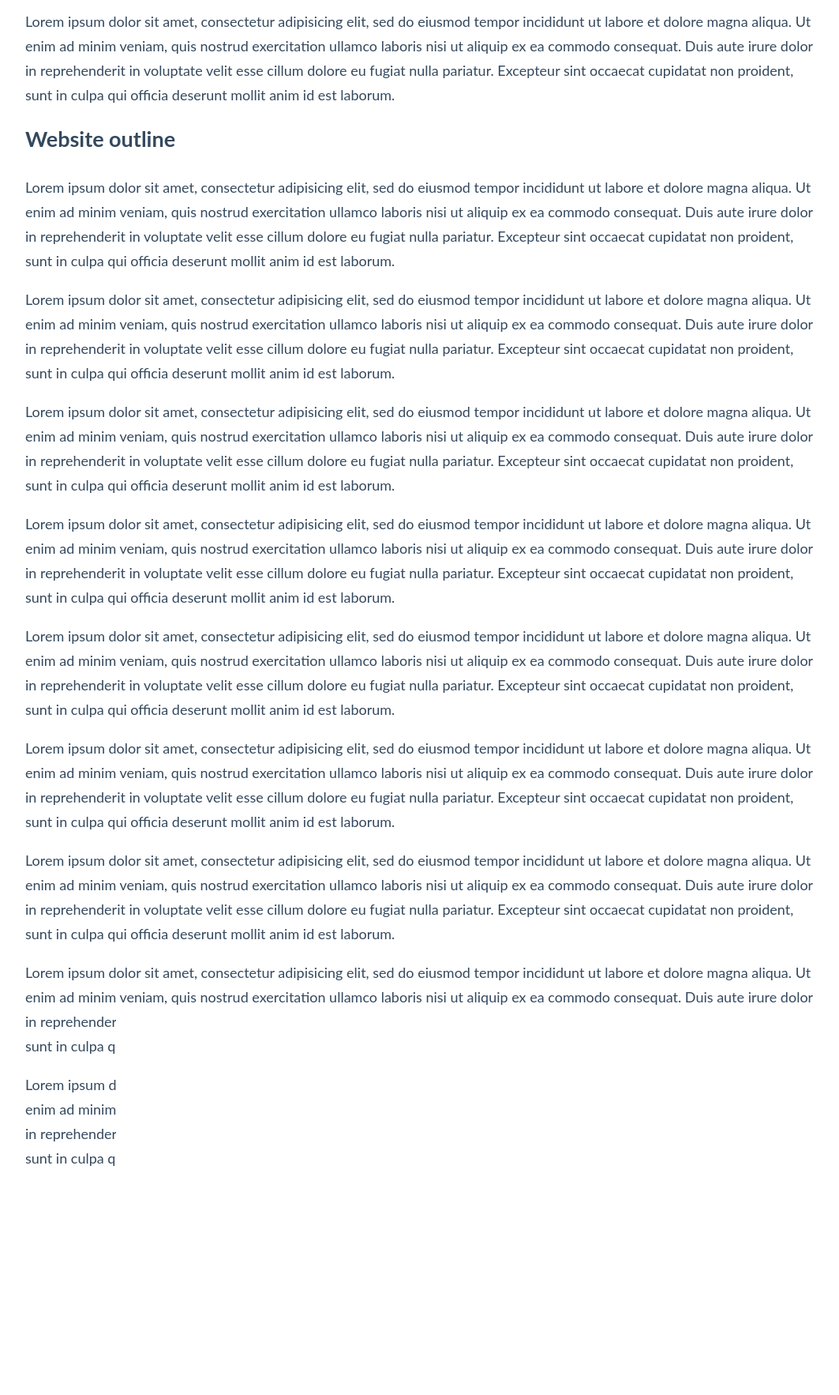
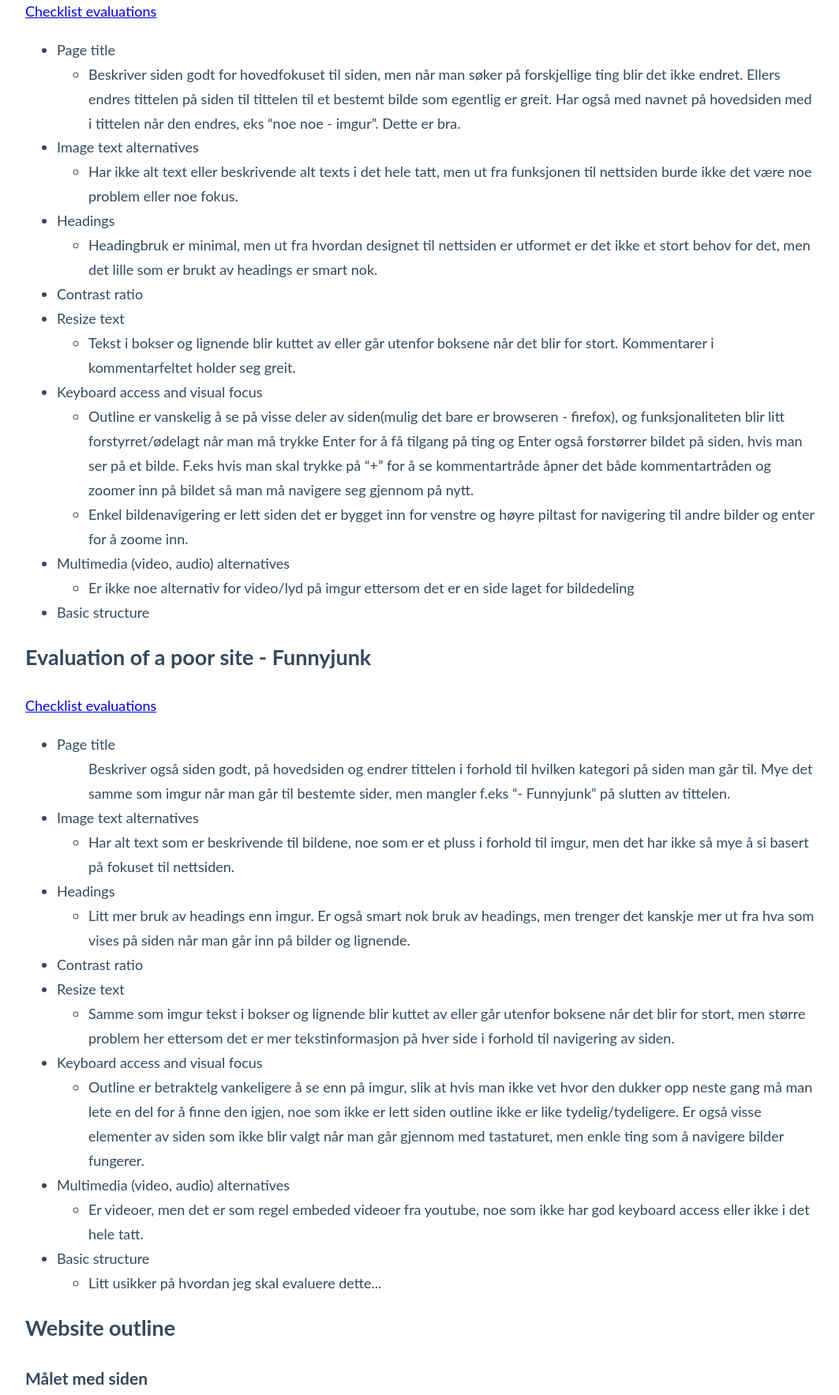
Before and after one commit to Filip0/IT2805, a plain HTML site: page homework/exercise-4/index.html in a window 1280 px wide. Shown: the part 501-2267 px from the top of the page at 79% size, without its empty margins (108-1171 px from the left). Before the commit the page ends 2001 px from the top, so only its background shows below. Drawn offline with Linux system fonts and the light colour scheme.

Commit message:
Adds evaluation part

```diff
--- a/homework/exercise-4/index.html
+++ b/homework/exercise-4/index.html
@@ -19,82 +19,145 @@
     <section>
       <div class="row">
         <h1 class="center">IT2805 - WebTek</h1>
+        <p>
         De to siden vi sjekker er imgur.com og funnyjunk.com fordi det er delvis lik funksjon som idéen til siden vår, der hovedfokus er rangering av bilder ved “upvotes”/”downvotes”-system, bare at man setter to bilder mot hverandre og velger den man liker best. Skaffer rangering av det. Er ikke så mange sider som er lette å finne som har samme system, så da gikk vi for det nest beste som er bildesider som også har et rangeringssystem.
-        <h2 class="anchor" id="good">Evaluation of a good site</h2>
-        <p> De to siden vi sjekker er imgur.com og funnyjunk.com fordi det er delvis lik funksjon som idéen til siden vår, der hovedfokus er rangering av bilder ved “upvotes”/”downvotes”-system, bare at man setter to bilder mot hverandre og velger den man liker best. Skaffer rangering av det. Er ikke så mange sider som er lette å finne som har samme system, så da gikk vi for det nest beste som er bildesider som også har et rangeringssystem.
         </p>
-        <h2 class="anchor" id="bad">Evaluation of a poor site</h2>
-        <p> Lorem ipsum dolor sit amet, consectetur adipisicing elit, sed do eiusmod
-        tempor incididunt ut labore et dolore magna aliqua. Ut enim ad minim veniam,
-        quis nostrud exercitation ullamco laboris nisi ut aliquip ex ea commodo
-        consequat. Duis aute irure dolor in reprehenderit in voluptate velit esse
-        cillum dolore eu fugiat nulla pariatur. Excepteur sint occaecat cupidatat non
-        proident, sunt in culpa qui officia deserunt mollit anim id est laborum.
+        <h2 class="anchor" id="group">Group Members</h2>
+        <ul>
+          <li>Andreas Lepperød</li>
+          <li>Andreas Schatvet Lyngby</li>
+          <li>Filip Egge</li>
+        </ul>
+
+        <h2 class="anchor" id="good">Evaluation of a good site - Imgur</h2>
+        <a href="files/imgur.pdf">Checklist evaluations</a>
+        <ul>
+          <li>Page title</li>
+          <ul>
+          <li>
+            Beskriver siden godt for hovedfokuset til siden, men når man søker på forskjellige ting blir det ikke endret. Ellers endres tittelen på siden til tittelen til et bestemt bilde som egentlig er greit. Har også med navnet på hovedsiden med i tittelen når den endres, eks “noe noe - imgur”. Dette er bra.
+            </li>
+          </ul>
+          <li>Image text alternatives</li>
+          <ul>
+          <li>
+            Har ikke alt text eller beskrivende alt texts i det hele tatt, men ut fra funksjonen til nettsiden burde ikke det være noe problem eller noe fokus. </li>
+          </ul>
+          <li>Headings</li>
+          <ul>
+          <li>
+          Headingbruk er minimal, men ut fra hvordan designet til nettsiden er utformet er det ikke et stort behov for det, men det lille som er brukt av headings er smart nok.
+          </li>
+          </ul>
+          <li>Contrast ratio</li>
+          <li>Resize text</li>
+          <ul>
+          <li>
+          Tekst i bokser og lignende blir kuttet av eller går utenfor boksene når det blir for stort.
+          Kommentarer i kommentarfeltet holder seg greit.
+            </li>
+          </ul>
+          <li>Keyboard access and visual focus</li>
+          <ul>
+          <li>
+          Outline er vanskelig å se på visse deler av siden(mulig det bare er browseren - firefox), og funksjonaliteten blir litt forstyrret/ødelagt når man må trykke Enter for å få tilgang på ting og Enter også forstørrer bildet på siden, hvis man ser på et bilde. F.eks hvis man skal trykke på “+” for å se kommentartråde åpner det både kommentartråden og zoomer inn på bildet så man må navigere seg gjennom på nytt.
+          </li>
+          </ul>
+          <ul>
+          <li>
+          Enkel bildenavigering er lett siden det er bygget inn for venstre og høyre piltast for navigering til andre bilder og enter for å zoome inn.
+            </li>
+          </ul>
+          <li>Multimedia (video, audio) alternatives</li>
+          <ul>
+          <li>
+          Er ikke noe alternativ for video/lyd på imgur ettersom det er en side laget for bildedeling
+            </li>
+          </ul>
+          <li>Basic structure</li>
+          </ul>
+
+        <h2 class="anchor" id="bad">Evaluation of a poor site - Funnyjunk</h2>
+        <a href="files/imgur.pdf">Checklist evaluations</a>
+        <ul>
+        <li>Page title</li>
+          <ul>
+            Beskriver også siden godt, på hovedsiden og endrer tittelen i forhold til hvilken kategori på siden man går til. Mye det samme som imgur når man går til bestemte sider, men mangler f.eks “- Funnyjunk” på slutten av tittelen.</ul>
+        <li>Image text alternatives</li>
+          <ul>
+            <li>Har alt text som er beskrivende til bildene, noe som er et pluss i forhold til imgur, men det har ikke så mye å si basert på fokuset til nettsiden.
+            </li>
+          </ul>
+        <li>Headings</li>
+          <ul>
+            <li>
+              Litt mer bruk av headings enn imgur.
+              Er også smart nok bruk av headings, men trenger det kanskje mer ut fra hva som vises på siden når man går inn på bilder og lignende.
+            </li>
+          </ul>
+        <li>Contrast ratio</li>
+        <li>Resize text</li>
+          <ul>
+            <li>
+              Samme som imgur tekst i bokser og lignende blir kuttet av eller går utenfor boksene når det blir for stort, men større problem her ettersom det er mer tekstinformasjon på hver side i forhold til navigering av siden.
+            </li>
+          </ul>
+        <li>Keyboard access and visual focus</li>
+          <ul>
+            <li>
+              Outline er betraktelg vankeligere å se enn på imgur, slik at hvis man ikke vet hvor den dukker opp neste gang må man lete en del for å finne den igjen, noe som ikke er lett siden outline ikke er like tydelig/tydeligere.
+              Er også visse elementer av siden som ikke blir valgt når man går gjennom med tastaturet, men enkle ting som å navigere bilder fungerer.
+            </li>
+          </ul>
+        <li>Multimedia (video, audio) alternatives</li>
+          <ul>
+            <li>
+              Er videoer, men det er som regel embeded videoer fra youtube, noe som ikke har god keyboard access eller ikke i det hele tatt.
+            </li>
+          </ul>
+        <li>Basic structure</li>
+        <ul><li>Litt usikker på hvordan jeg skal evaluere dette...</li></ul>
+</ul>
+
+        <h2 class="anchor" id="outline">Website outline</h2>
+        <h3>Målet med siden</h3>
+        <p> Målet med siden er å sette opp to bilder ved siden av hverandre, for så å la brukeren stemme på bildet han synes er best. Med andre ord gi en rangering på bilder ved en slags avstemning.
         </p>
-        <h2 class="anchor" id="outline">Website outline</h2>
-        <p> Lorem ipsum dolor sit amet, consectetur adipisicing elit, sed do eiusmod
-        tempor incididunt ut labore et dolore magna aliqua. Ut enim ad minim veniam,
-        quis nostrud exercitation ullamco laboris nisi ut aliquip ex ea commodo
-        consequat. Duis aute irure dolor in reprehenderit in voluptate velit esse
-        cillum dolore eu fugiat nulla pariatur. Excepteur sint occaecat cupidatat non
-        proident, sunt in culpa qui officia deserunt mollit anim id est laborum.
+        <h3>Undersider og titler</h3>
+        <p> På nettsiden tenker vi å ha noen enkle sider med grei funksjonalitet som er enkel å bruke. Så da har vi foreløpig tenkt oss:
         </p>
-        <p> Lorem ipsum dolor sit amet, consectetur adipisicing elit, sed do eiusmod
-        tempor incididunt ut labore et dolore magna aliqua. Ut enim ad minim veniam,
-        quis nostrud exercitation ullamco laboris nisi ut aliquip ex ea commodo
-        consequat. Duis aute irure dolor in reprehenderit in voluptate velit esse
-        cillum dolore eu fugiat nulla pariatur. Excepteur sint occaecat cupidatat non
-        proident, sunt in culpa qui officia deserunt mollit anim id est laborum.
+        <ol>
+          <li>Hjemmeside: [siden vår]’s homepage</li>
+          <li>Side for kategorier: Categories on [siden vår]</li>
+          <li>Rangeringslister: Rankings on [siden vår] (evt kan vi kjøre egne sider for Top 10, Top 100 og sånt, men det er kanskje bortkastet)</li>
+          <li>Sitemap: Sitemap for [siden vår]</li>
+          <li>Bruker registrering: Register at [siden vår]</li>
+          <li>En side om oss: About us at [siden vår]</li>
+          <li>FAQ-side eller lignende: FAQ - [siden vår]</li>
+        </ol>
+
+        <h3>Potensielt publikum</h3>
+
+        <p> Fokuset av støtte til nettlesere kommer til å være til nyere versjoner og evt et enklere design til mobiler, hvis støtte på den platformen trengs.
         </p>
-        <p> Lorem ipsum dolor sit amet, consectetur adipisicing elit, sed do eiusmod
-        tempor incididunt ut labore et dolore magna aliqua. Ut enim ad minim veniam,
-        quis nostrud exercitation ullamco laboris nisi ut aliquip ex ea commodo
-        consequat. Duis aute irure dolor in reprehenderit in voluptate velit esse
-        cillum dolore eu fugiat nulla pariatur. Excepteur sint occaecat cupidatat non
-        proident, sunt in culpa qui officia deserunt mollit anim id est laborum.
+
+        <h3>Multimedieinnhold og hvor får vi det?</h3>
+        <p> Det meste av multimedieinnhold vi skal ha blir av type bilder som vi mest sannsynlig kommer til å hente ut fra sider som imgur ved hjelp av et script. Vi kommer da til å hente bildeadressen og vise bildene ved hjelp av dette slik at vi slipper selv å hoste bildene. Det meste ellers blir laget av gruppen selv.
         </p>
-        <p> Lorem ipsum dolor sit amet, consectetur adipisicing elit, sed do eiusmod
-        tempor incididunt ut labore et dolore magna aliqua. Ut enim ad minim veniam,
-        quis nostrud exercitation ullamco laboris nisi ut aliquip ex ea commodo
-        consequat. Duis aute irure dolor in reprehenderit in voluptate velit esse
-        cillum dolore eu fugiat nulla pariatur. Excepteur sint occaecat cupidatat non
-        proident, sunt in culpa qui officia deserunt mollit anim id est laborum.
+        <h3>Interaksjon og dynamiske funksjoner</h3>
+        <p> Interaksjonen på siden skal være så enkel som å klikke på bilder for å stemme på dem eller vise dem. Man skal også kunne velge hvor stort spenn på rangeringen man skal få når man sammenligner bilder. Som f.eks hvis du har et spenn på 20%, så velges bildet først, så ut fra rangeringen kan det sammenlignes med bilder 10% opp og 10% ned.
         </p>
-        <p> Lorem ipsum dolor sit amet, consectetur adipisicing elit, sed do eiusmod
-        tempor incididunt ut labore et dolore magna aliqua. Ut enim ad minim veniam,
-        quis nostrud exercitation ullamco laboris nisi ut aliquip ex ea commodo
-        consequat. Duis aute irure dolor in reprehenderit in voluptate velit esse
-        cillum dolore eu fugiat nulla pariatur. Excepteur sint occaecat cupidatat non
-        proident, sunt in culpa qui officia deserunt mollit anim id est laborum.
+        <p>
+Det blir ellers veldig lite man må skrive inn på siden ettersom bildene kommer til å hentes og kategoriseres gjennom et script som kjøres i bakgrunnen eller eksternt, men man bør kunne søke opp også.
         </p>
-        <p> Lorem ipsum dolor sit amet, consectetur adipisicing elit, sed do eiusmod
-        tempor incididunt ut labore et dolore magna aliqua. Ut enim ad minim veniam,
-        quis nostrud exercitation ullamco laboris nisi ut aliquip ex ea commodo
-        consequat. Duis aute irure dolor in reprehenderit in voluptate velit esse
-        cillum dolore eu fugiat nulla pariatur. Excepteur sint occaecat cupidatat non
-        proident, sunt in culpa qui officia deserunt mollit anim id est laborum.
+
+        <h3>Hva lærte vi av lignende sider?</h3>
+
+        <p> Et enkelt design er mye bedre enn et rotete et, selv når navigasjonen til forskjellige kategorier eller menyer er grei.
         </p>
-        <p> Lorem ipsum dolor sit amet, consectetur adipisicing elit, sed do eiusmod
-        tempor incididunt ut labore et dolore magna aliqua. Ut enim ad minim veniam,
-        quis nostrud exercitation ullamco laboris nisi ut aliquip ex ea commodo
-        consequat. Duis aute irure dolor in reprehenderit in voluptate velit esse
-        cillum dolore eu fugiat nulla pariatur. Excepteur sint occaecat cupidatat non
-        proident, sunt in culpa qui officia deserunt mollit anim id est laborum.
-        </p>
-        <p> Lorem ipsum dolor sit amet, consectetur adipisicing elit, sed do eiusmod
-        tempor incididunt ut labore et dolore magna aliqua. Ut enim ad minim veniam,
-        quis nostrud exercitation ullamco laboris nisi ut aliquip ex ea commodo
-        consequat. Duis aute irure dolor in reprehenderit in voluptate velit esse
-        cillum dolore eu fugiat nulla pariatur. Excepteur sint occaecat cupidatat non
-        proident, sunt in culpa qui officia deserunt mollit anim id est laborum.
-        </p>
-        <p> Lorem ipsum dolor sit amet, consectetur adipisicing elit, sed do eiusmod
-        tempor incididunt ut labore et dolore magna aliqua. Ut enim ad minim veniam,
-        quis nostrud exercitation ullamco laboris nisi ut aliquip ex ea commodo
-        consequat. Duis aute irure dolor in reprehenderit in voluptate velit esse
-        cillum dolore eu fugiat nulla pariatur. Excepteur sint occaecat cupidatat non
-        proident, sunt in culpa qui officia deserunt mollit anim id est laborum.
-        </p>
+        <p>
+En enkel og intuitiv “søkemotor” er lurt så det ikke blir forvirring når man søker. Noe så enkelt som å bare søke på tags i stedet for forskjellige kategorier vil være noe som hjelper siden vår og gjør det enklere for siden vår. </p>
+
 
       </div>
     </section>
```
Also changed, not shown: 2 other files.
